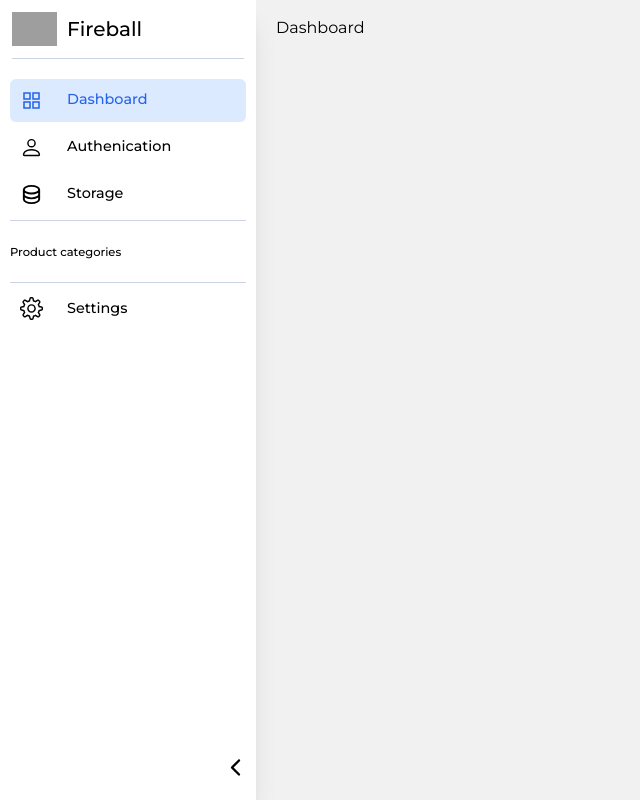
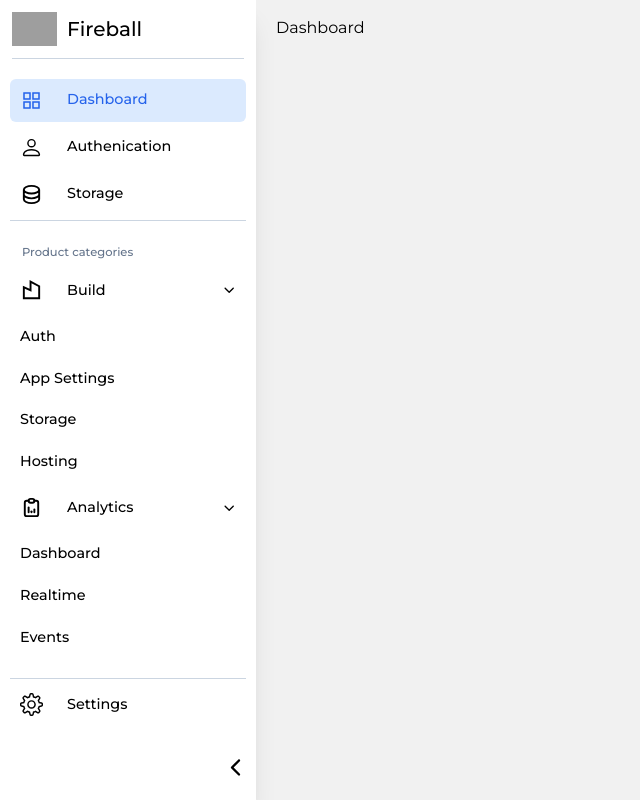
Before and after one commit to marykasp/elementium, a React (Vite) app: page / in a window 1280 px wide. Shown: the whole page, without its empty margins (0-640 px from the left). Built offline with nearby package versions, Linux system fonts and the light colour scheme; grey boxes are pictures that could not be loaded.

Commit message:
style: add in submenu to navigation
Create separate submenu that acceps in a list of submenu objects and
displays a list item and a ul list of the sub menu links. The pathname
of the Navlink will be the name of the data and an item from the menus
array.

```diff
--- a/src/layouts/sidebar/SubMenu.jsx
+++ b/src/layouts/sidebar/SubMenu.jsx
@@ -1,5 +1,31 @@
-const SubMenu = () => {
-  return <div>SubMenu</div>;
+import { IoIosArrowDown } from "react-icons/io";
+import { NavLink, useLocation } from "react-router-dom";
+
+const SubMenu = ({ data }) => {
+  const { pathname } = useLocation();
+  return (
+    <>
+      <li className={`link ${pathname.includes(data.name) && "text-blue-600"}`}>
+        {/* Dynamic react icon */}
+        <data.icon size={23} />
+        <p className="capitalize flex-1">{data.name}</p>
+        <IoIosArrowDown className=" " />
+      </li>
+      <ul>
+        {data.menus.map((item, index) => (
+          <li key={item}>
+            {/* /build/auth /build/hosting */}
+            <NavLink
+              to={`/${data.name}/${item}`}
+              className="link capitalize !bg-transparent"
+            >
+              {item}
+            </NavLink>
+          </li>
+        ))}
+      </ul>
+    </>
+  );
 };
 
 export default SubMenu;
--- a/src/layouts/sidebar/index.jsx
+++ b/src/layouts/sidebar/index.jsx
@@ -1,7 +1,12 @@
+import { useState } from "react";
+import { NavLink } from "react-router-dom";
+
+// other packages
 import { motion } from "framer-motion";
-import { useState } from "react";
 import { useMediaQuery } from "react-responsive";
-import { NavLink } from "react-router-dom";
+
+// components
+import SubMenu from "./SubMenu";
 
 // react icons
 import { IoIosArrowBack } from "react-icons/io";
@@ -29,6 +34,21 @@
       },
     },
   };
+
+  const subMenusList = [
+    {
+      // main menu name (dashboard, settings)
+      name: "build",
+      icon: RiBuilding3Line,
+      // submenus
+      menus: ["auth", "app settings", "storage", "hosting"],
+    },
+    {
+      name: "analytics",
+      icon: TbReportAnalytics,
+      menus: ["dashboard", "realtime", "events"],
+    },
+  ];
 
   const [isOpen, setIsOpen] = useState(true);
 
@@ -73,8 +93,16 @@
             </li>
             {/* submenu */}
             <div className="border-y py-5 border-slate-300">
-              <small>Product categories</small>
+              <small className="pl-3 text-slate-500 inline-block mb-2">
+                Product categories
+              </small>
+              <div className="flex flex-col gap-1">
+                {subMenusList?.map((menu, index) => (
+                  <SubMenu data={menu} key={menu.name} />
+                ))}
+              </div>
             </div>
+
             <li>
               <NavLink to="/settings" className={"link"}>
                 <SlSettings size={23} className="min-w-max" />
```
Also changed, not shown: .eslintrc.cjs.
